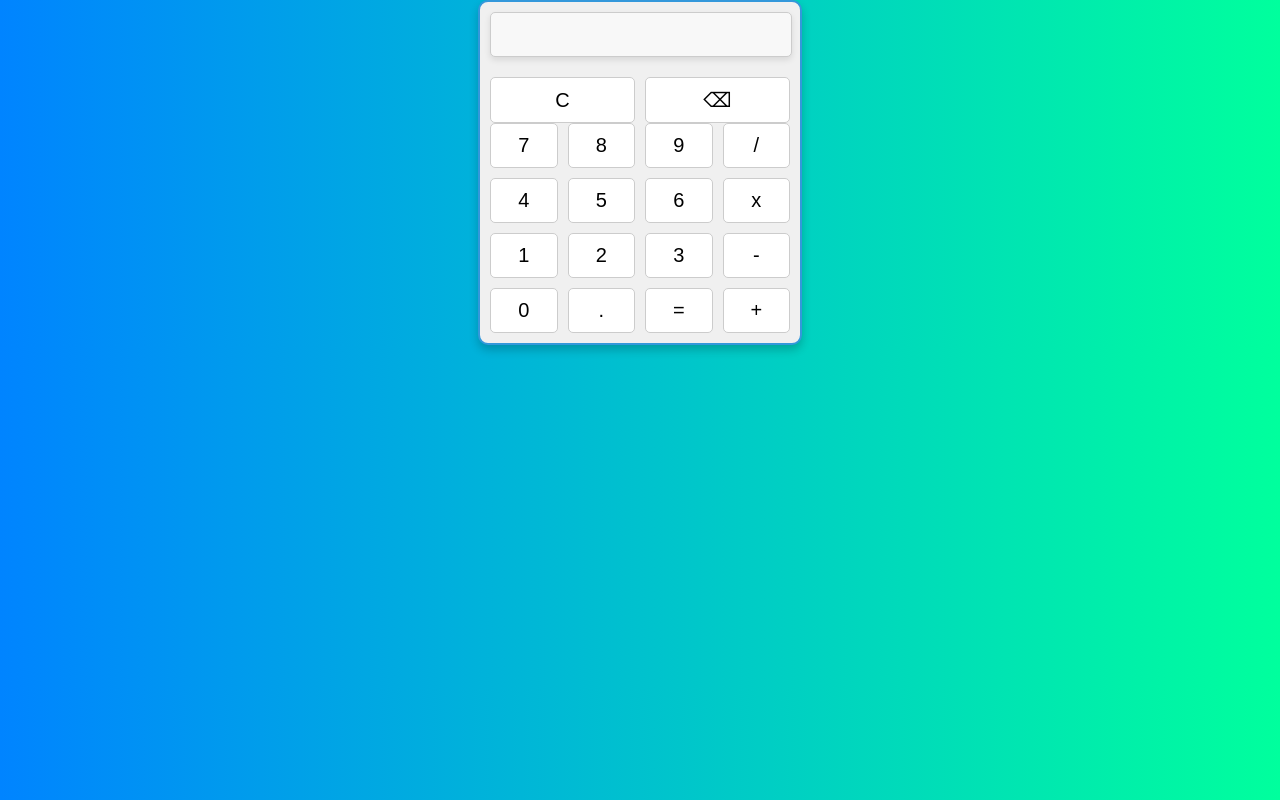
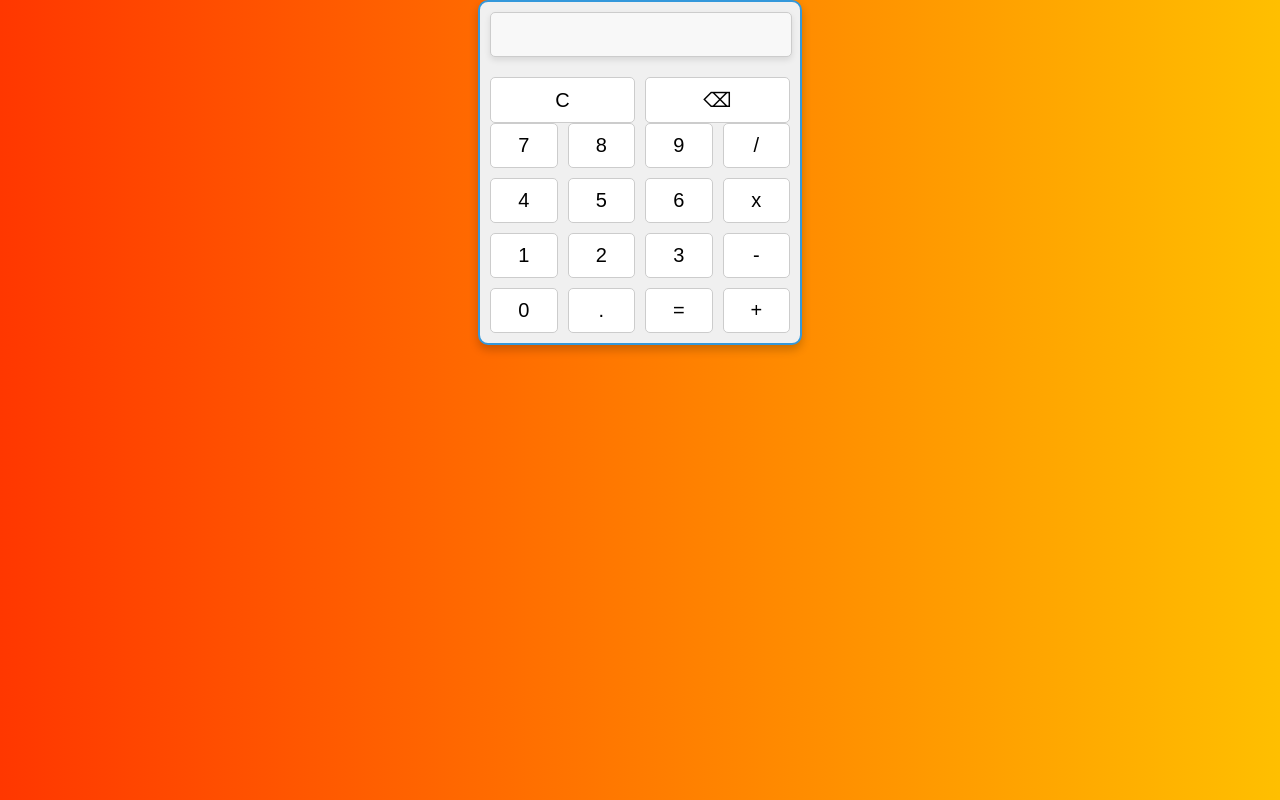
Before and after one commit to BlazingPh0enix/Calculator, a React (Create React App) app: page / in a window 1280 px wide. Built offline with nearby package versions, Linux system fonts and the light colour scheme; the HTML template or start-up script is replaced by a standard one.

Commit message:
sixth commit

```diff
--- a/src/index.css
+++ b/src/index.css
@@ -1,6 +1,6 @@
 body {
   margin: 0;
-  background: linear-gradient(to right, #0084ff, #00ff9d);
+  background: linear-gradient(to right, #ff3700, #ffbf00);
   font-family: -apple-system, BlinkMacSystemFont, 'Segoe UI', 'Roboto', 'Oxygen',
     'Ubuntu', 'Cantarell', 'Fira Sans', 'Droid Sans', 'Helvetica Neue',
     sans-serif;
```
